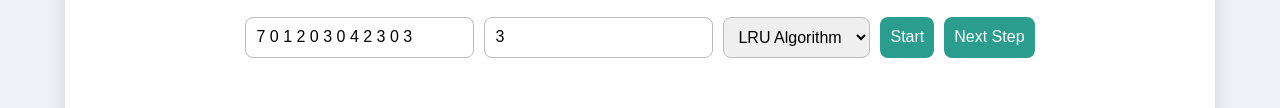
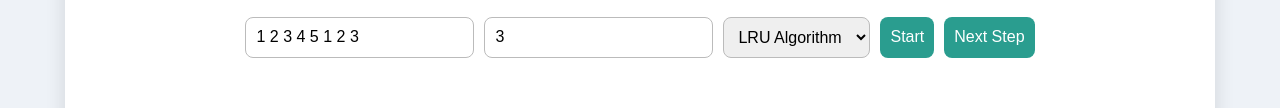
Before and after one commit to aelynrz/Virtual-Memory-Management-OPT-LRU, a plain HTML site: page index.html in a window 1280 px wide. Shown: the part 231-339 px from the top of the page. Drawn offline with Linux system fonts and the light colour scheme.

Commit message:
Change default value

```diff
--- a/index.html
+++ b/index.html
@@ -177,7 +177,7 @@ th {
   </div>
 
   <div class="controls">
-    <input id="referenceInput" value="7 0 1 2 0 3 0 4 2 3 0 3">
+    <input id="referenceInput" value="1 2 3 4 5 1 2 3">
     <input id="frameInput" type="number" value="3" min="1">
     <select id="algorithm">
       <option value="LRU">LRU Algorithm</option>
```
